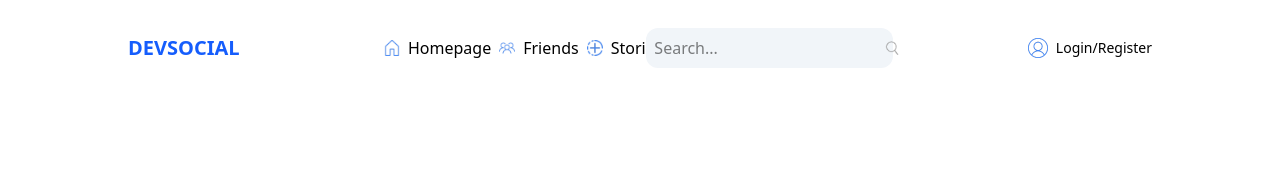
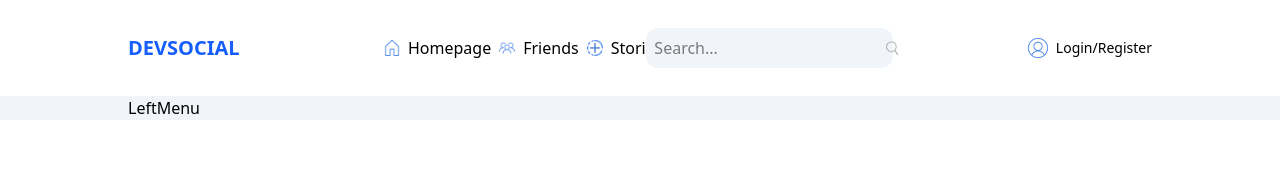
Before and after one commit to Subhamay-Dey/dev, a Next.js app: page / in a window 1280 px wide. Shown: the top 186 px of the page. Built offline with nearby package versions, Linux system fonts and the light colour scheme; no server answers.

Commit message:
Add LeftMenu component and integrate it into the Home page layout Left section ✅

```diff
--- a/src/app/page.tsx
+++ b/src/app/page.tsx
@@ -1,10 +1,11 @@
+import LeftMenu from "@/components/LeftMenu";
 import Image from "next/image";
 
 export default function Home() {
   return (
     <>
     <div className="flex gap-6">
-    <div className="hidden xl:block w-[20%]"></div>
+    <div className="hidden xl:block w-[20%]"><LeftMenu/></div>
     <div className="w-full lg:w-[70%] xl:w-[50%]"></div>
     <div className="hidden lg:block w-[30%]"></div>
     </div>
--- /dev/null
+++ b/src/components/LeftMenu.tsx
@@ -0,0 +1,9 @@
+import React from 'react'
+
+function LeftMenu() {
+  return (
+    <div>LeftMenu</div>
+  )
+}
+
+export default LeftMenu
```
